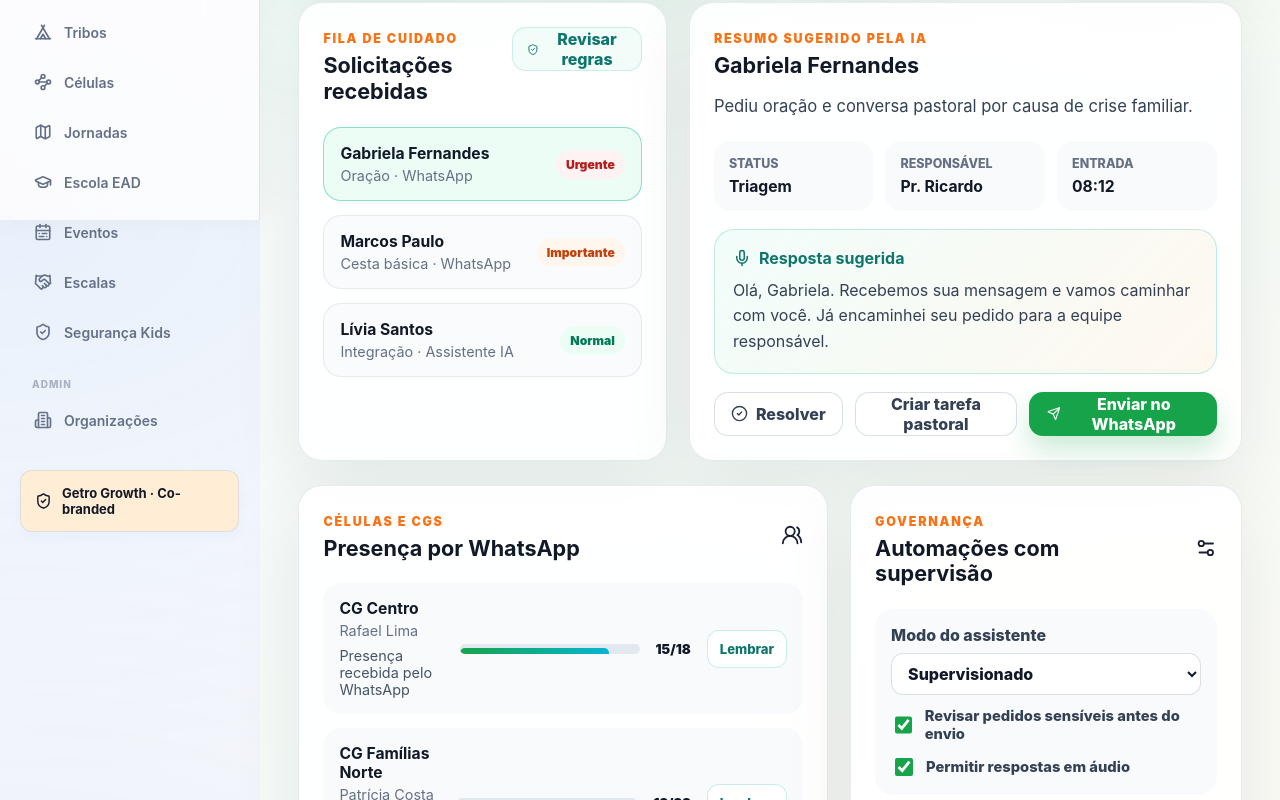
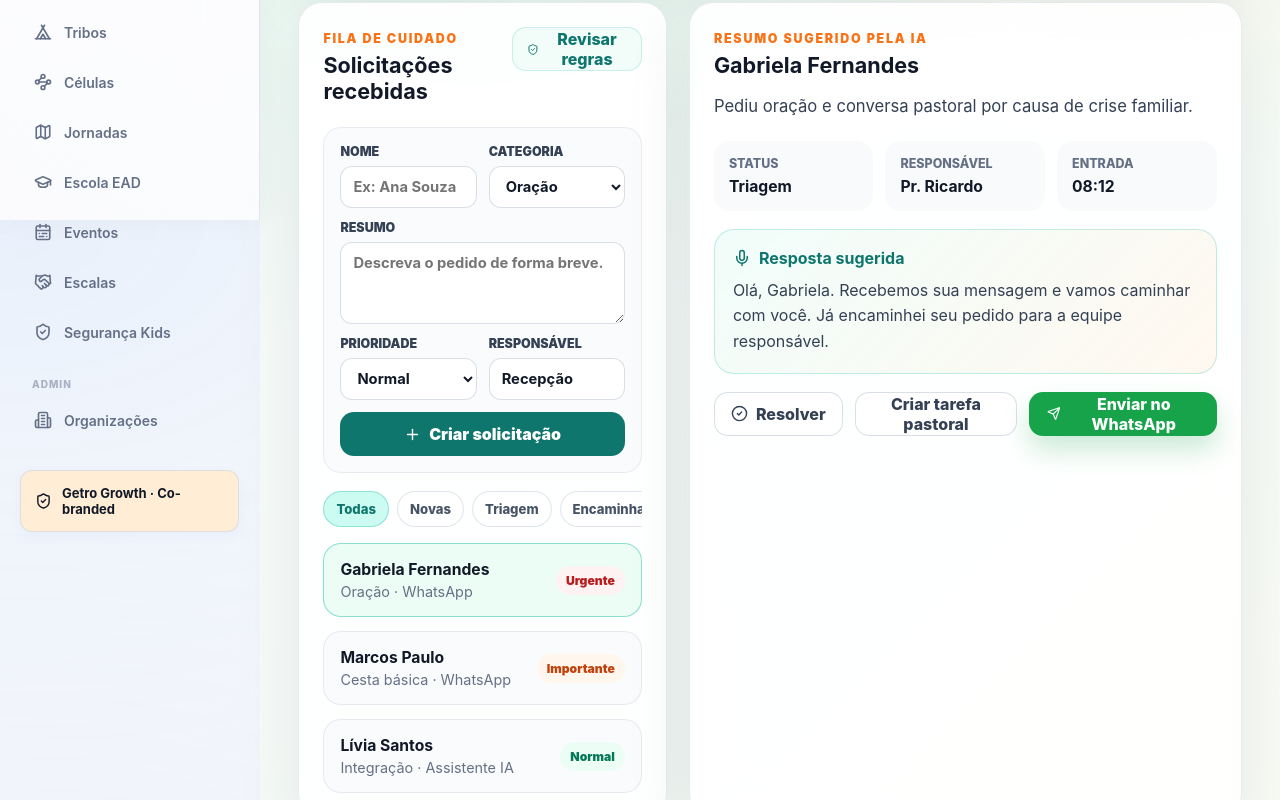
Before and after one commit to Alexandrecostagg/Alvo-Church, a Next.js app in the folder apps/web/: page /pastoral-ai in a window 1280 px wide. Shown: the part 580-1380 px from the top of the page. Built offline with nearby package versions, Linux system fonts and the light colour scheme; no server answers.

Commit message:
Add pastoral request intake filters

```diff
--- a/apps/web/src/features/pastoral-ai/pastoral-ai-view.tsx
+++ b/apps/web/src/features/pastoral-ai/pastoral-ai-view.tsx
@@ -8,6 +8,7 @@ import {
   HeartHandshake,
   MessageCircle,
   Mic,
+  Plus,
   Send,
   Settings2,
   ShieldCheck,
@@ -15,12 +16,13 @@ import {
   UsersRound,
   Waypoints
 } from "lucide-react";
-import { useMemo, useState } from "react";
+import { useMemo, useState, type FormEvent } from "react";
 
 type AssistantStatus = "online" | "review" | "paused";
 type RequestStatus = "new" | "triage" | "assigned" | "resolved";
 type RequestPriority = "urgent" | "important" | "normal";
 type AssistantMode = "assistive" | "supervised" | "paused";
+type RequestFilter = "all" | RequestStatus;
 
 type PastoralRequest = {
   id: string;
@@ -139,10 +141,26 @@ const statusLabel: Record<RequestStatus, string> = {
   resolved: "Resolvida"
 };
 
+const filterLabel: Record<RequestFilter, string> = {
+  all: "Todas",
+  new: "Novas",
+  triage: "Triagem",
+  assigned: "Encaminhadas",
+  resolved: "Resolvidas"
+};
+
 export function PastoralAiView() {
   const [requests, setRequests] = useState<PastoralRequest[]>(initialPastoralRequests);
   const [cellPresences, setCellPresences] = useState<CellPresence[]>(initialCellPresences);
   const [selectedRequestId, setSelectedRequestId] = useState(initialPastoralRequests[0]?.id ?? "");
+  const [requestFilter, setRequestFilter] = useState<RequestFilter>("all");
+  const [draftRequest, setDraftRequest] = useState({
+    person: "",
+    category: "Oração",
+    priority: "normal" as RequestPriority,
+    summary: "",
+    owner: "Recepção"
+  });
   const [assistantMode, setAssistantMode] = useState<AssistantMode>("supervised");
   const [reviewSensitive, setReviewSensitive] = useState(true);
   const [voiceReplies, setVoiceReplies] = useState(true);
@@ -155,6 +173,9 @@ export function PastoralAiView() {
     }
   ]);
   const selectedRequest = requests.find((request) => request.id === selectedRequestId) ?? requests[0];
+  const filteredRequests = requests.filter((request) =>
+    requestFilter === "all" ? true : request.status === requestFilter
+  );
 
   const metrics = useMemo(() => {
     const urgent = requests.filter((request) => request.priority === "urgent").length;
@@ -243,6 +264,46 @@ export function PastoralAiView() {
     }
   };
 
+  const handleCreateRequest = (event: FormEvent<HTMLFormElement>) => {
+    event.preventDefault();
+
+    const person = draftRequest.person.trim();
+    const summary = draftRequest.summary.trim();
+
+    if (!person || !summary) {
+      addActivity("Cadastro incompleto", "Informe nome e resumo para criar uma solicitação pastoral.");
+      return;
+    }
+
+    const createdAt = new Intl.DateTimeFormat("pt-BR", {
+      hour: "2-digit",
+      minute: "2-digit"
+    }).format(new Date());
+    const nextRequest: PastoralRequest = {
+      id: `req_${Date.now()}`,
+      person,
+      category: draftRequest.category,
+      channel: "Manual",
+      priority: draftRequest.priority,
+      status: "new",
+      summary,
+      owner: draftRequest.owner || "Recepção",
+      receivedAt: createdAt
+    };
+
+    setRequests((current) => [nextRequest, ...current]);
+    setSelectedRequestId(nextRequest.id);
+    setRequestFilter("all");
+    setDraftRequest({
+      person: "",
+      category: "Oração",
+      priority: "normal",
+      summary: "",
+      owner: "Recepção"
+    });
+    addActivity("Solicitação criada manualmente", `${person} entrou na fila de cuidado.`);
+  };
+
   return (
     <main className="form-page pastoral-ai-page animate-entrance">
       <header className="pastoral-ai-hero">
@@ -305,8 +366,89 @@ export function PastoralAiView() {
             </button>
           </div>
 
+          <form className="quick-request-form" onSubmit={handleCreateRequest}>
+            <div className="quick-form-row">
+              <label>
+                <span>Nome</span>
+                <input
+                  value={draftRequest.person}
+                  onChange={(event) => setDraftRequest((current) => ({ ...current, person: event.target.value }))}
+                  placeholder="Ex: Ana Souza"
+                />
+              </label>
+              <label>
+                <span>Categoria</span>
+                <select
+                  value={draftRequest.category}
+                  onChange={(event) => setDraftRequest((current) => ({ ...current, category: event.target.value }))}
+                >
+                  <option>Oração</option>
+                  <option>Cesta básica</option>
+                  <option>Integração</option>
+                  <option>Aconselhamento</option>
+                  <option>Célula</option>
+                </select>
+              </label>
+            </div>
+
+            <label>
+              <span>Resumo</span>
+              <textarea
+                value={draftRequest.summary}
+                onChange={(event) => setDraftRequest((current) => ({ ...current, summary: event.target.value }))}
+                placeholder="Descreva o pedido de forma breve."
+                rows={3}
+              />
+            </label>
+
+            <div className="quick-form-row">
+              <label>
+                <span>Prioridade</span>
+                <select
+                  value={draftRequest.priority}
+                  onChange={(event) =>
+                    setDraftRequest((current) => ({
+                      ...current,
+                      priority: event.target.value as RequestPriority
+                    }))
+                  }
+                >
+                  <option value="normal">Normal</option>
+                  <option value="important">Importante</option>
+                  <option value="urgent">Urgente</option>
+                </select>
+              </label>
+              <label>
+                <span>Responsável</span>
+                <input
+                  value={draftRequest.owner}
+                  onChange={(event) => setDraftRequest((current) => ({ ...current, owner: event.target.value }))}
+                  placeholder="Equipe ou líder"
+                />
+              </label>
+            </div>
+
+            <button type="submit">
+              <Plus size={17} />
+              Criar solicitação
+            </button>
+          </form>
+
+          <div className="request-filter-bar" aria-label="Filtros da fila pastoral">
+            {(Object.keys(filterLabel) as RequestFilter[]).map((filter) => (
+              <button
+                key={filter}
+                type="button"
+                className={requestFilter === filter ? "is-active" : ""}
+                onClick={() => setRequestFilter(filter)}
+              >
+                {filterLabel[filter]}
+              </button>
+            ))}
+          </div>
+
           <div className="request-list">
-            {requests.map((request) => (
+            {filteredRequests.length > 0 ? filteredRequests.map((request) => (
               <button
                 type="button"
                 key={request.id}
@@ -321,7 +463,12 @@ export function PastoralAiView() {
                   {priorityLabel[request.priority]}
                 </small>
               </button>
-            ))}
+            )) : (
+              <div className="empty-request-list">
+                <strong>Nenhuma solicitação neste filtro</strong>
+                <span>Troque o filtro ou cadastre uma nova entrada pastoral.</span>
+              </div>
+            )}
           </div>
         </article>
 
```
Also changed, not shown: apps/web/app/globals.css.
